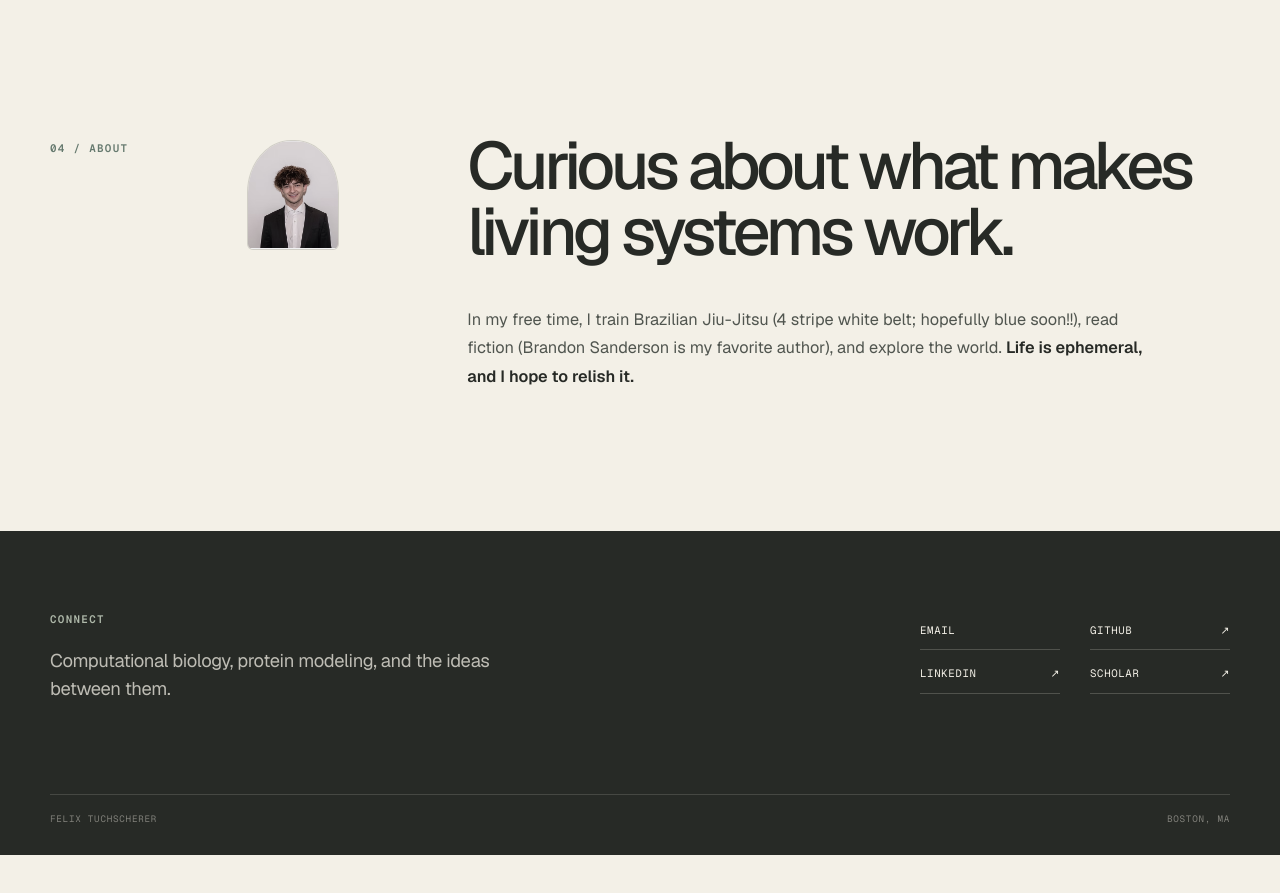
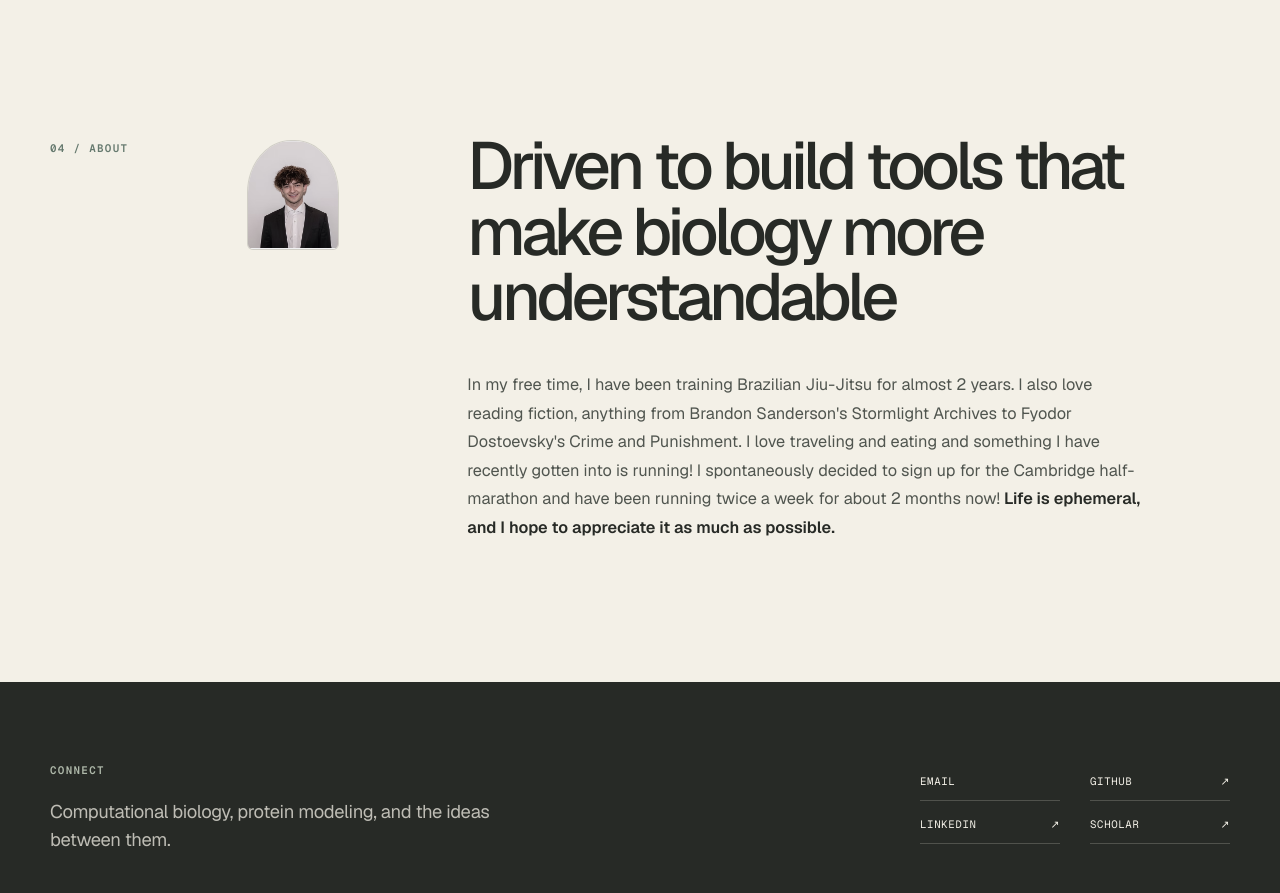
Before and after one commit to ftuchsch/felixtuchscherer-site, a Next.js app: page / in a window 1280 px wide. Shown: the part 4680-5573 px from the top of the page. Before the commit the page ends 5535 px from the top, so only its background shows below. Built offline with nearby package versions, Linux system fonts and the light colour scheme.

Commit message:
[12] Reworded bottom section of website

```diff
--- a/app/page.tsx
+++ b/app/page.tsx
@@ -112,11 +112,15 @@ export default function Home() {
             />
           </div>
           <div className="about-section__body">
-            <h2 id="about-heading">Curious about what makes living systems work.</h2>
+            <h2 id="about-heading">Driven to build tools that make biology more understandable</h2>
             <p>
-              In my free time, I train Brazilian Jiu-Jitsu (4 stripe white belt; hopefully
-              blue soon!!), read fiction (Brandon Sanderson is my favorite author), and
-              explore the world. <strong> Life is ephemeral, and I hope to relish it. </strong>
+              In my free time, I have been training Brazilian Jiu-Jitsu for almost 2 years.
+              I also love reading fiction, anything from Brandon Sanderson&apos;s Stormlight
+              Archives to Fyodor Dostoevsky&apos;s Crime and Punishment. I love traveling and
+              eating and something I have recently gotten into is running! I spontaneously
+              decided to sign up for the Cambridge half-marathon and have been running twice
+              a week for about 2 months now!{" "}
+              <strong>Life is ephemeral, and I hope to appreciate it as much as possible.</strong>
             </p>
           </div>
         </section>
```
